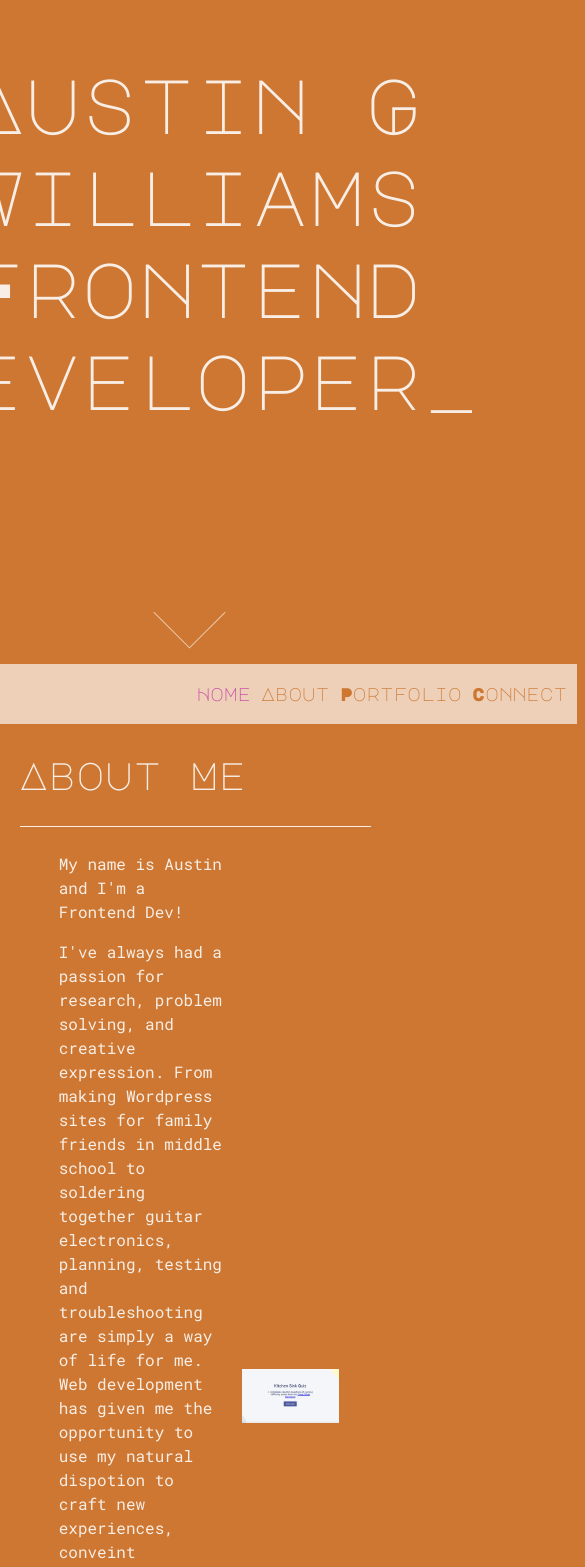
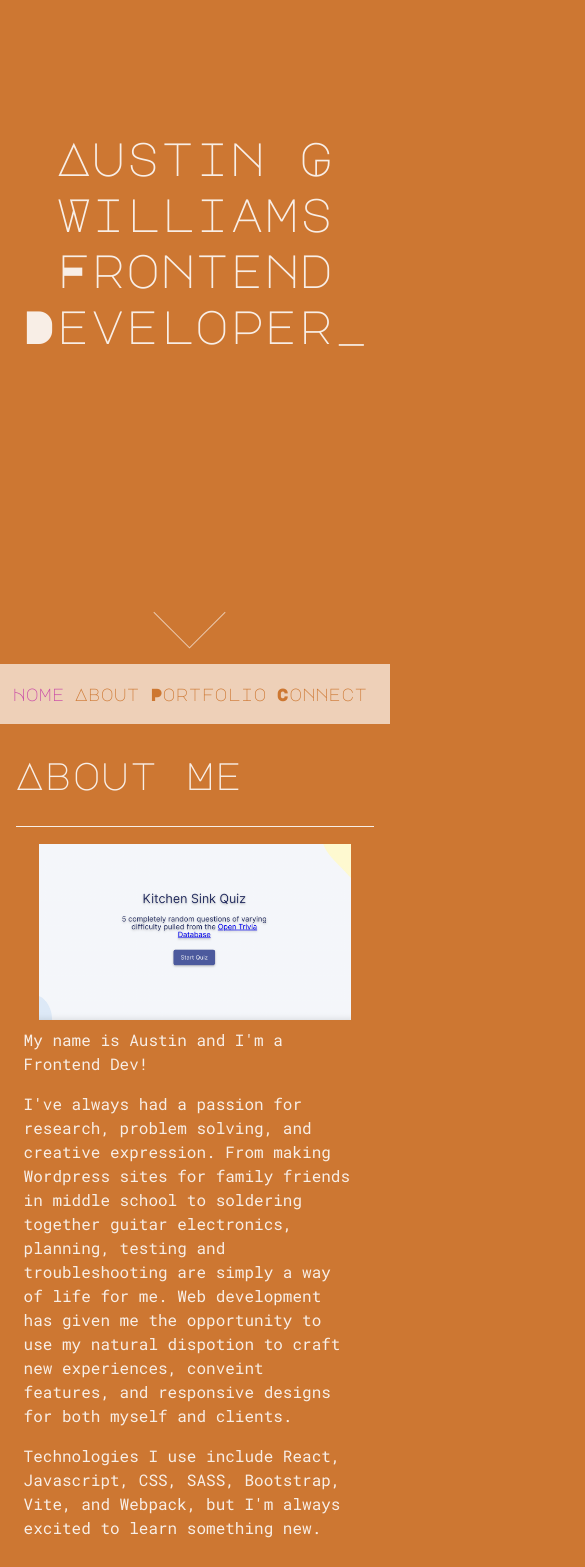
Before and after one commit to austingw/portfolio-site, a React (Vite) app: page /#home in a window 390 px wide. Shown: the part 180-1747 px from the top of the page, 585 px wide, since content can reach past the window. Built offline with nearby package versions, Linux system fonts and the light colour scheme.

Commit message:
Add responsive styling for mobile/tablets

```diff
--- a/src/components/Contact.jsx
+++ b/src/components/Contact.jsx
@@ -20,7 +20,7 @@ export default function Contact() {
         <ContactForm handleSubmit={handleSubmit} />
       )}
       <div className="social-media">
-        <h4>You can also find me on</h4>
+        <h4>You can also find me on:</h4>
         <div className="social-icons">
           <a href="https://linkedin.com/in/austingw">
             <svg viewBox="0 0 128 128">
--- a/src/style.css
+++ b/src/style.css
@@ -35,8 +35,9 @@ body {
   display: flex;
   place-items: center;
   justify-content: center;
-  min-width: 320px;
+  min-width: 100%;
   min-height: 100vh;
+  max-width: 100vw;
 }
 
 button {
@@ -109,8 +110,8 @@ svg:hover {
   flex-direction: column;
   place-items: center;
   justify-content: center;
-  min-width: 100vw;
-  min-height: 100vh;
+  min-width: 100%;
+  min-height: 100%;
 }
 
 .site-header {
@@ -126,6 +127,7 @@ svg:hover {
 
 .site-title {
   text-align: center;
+  overflow-wrap: break-word;
 }
 
 .section-title {
@@ -219,20 +221,6 @@ svg:hover {
   height: auto;
 }
 
-.contact {
-  display: flex;
-  flex-direction: column;
-  align-items: center;
-  justify-content: space-between;
-  min-width: 90%;
-  height: auto;
-  animation: fadeIn 1s;
-  -webkit-animation: fadeIn 1s;
-  -moz-animation: fadeIn 1s;
-  -o-animation: fadeIn 1s;
-  -ms-animation: fadeIn 1s;
-}
-
 .portfolio {
   box-sizing: border-box;
   display: flex;
@@ -301,6 +289,20 @@ svg:hover {
   justify-content: start;
 }
 
+.contact {
+  display: flex;
+  flex-direction: column;
+  align-items: center;
+  justify-content: center;
+  min-width: 100%;
+  height: auto;
+  animation: fadeIn 1s;
+  -webkit-animation: fadeIn 1s;
+  -moz-animation: fadeIn 1s;
+  -o-animation: fadeIn 1s;
+  -ms-animation: fadeIn 1s;
+}
+
 .social-media {
   display: flex;
   flex-direction: column;
@@ -344,7 +346,7 @@ svg:hover {
 .form-container {
   height: 100%;
   padding-bottom: 2vh;
-  max-width: 60%;
+  max-width: 90%;
   display: flex;
   flex-direction: column;
   align-items: center;
@@ -353,11 +355,11 @@ svg:hover {
 
 .form-title {
   text-align: center;
+  margin-bottom: 0.5em;
 }
 
 .thanks-message {
   height: 100%;
-
   font-size: larger;
   padding: 5vh;
   text-align: center;
@@ -388,7 +390,6 @@ input {
 
 textarea {
   min-width: 100%;
-  max-width: 1080px;
   height: 20vh;
   padding: 15px;
   margin: 5px 0 22px 0;
@@ -396,6 +397,7 @@ textarea {
   border-radius: 8px;
   background: var(--main-backgroundColor);
   font-family: "Roboto Mono", monospace;
+  resize: vertical;
 }
 
 label {
@@ -467,3 +469,64 @@ input::placeholder {
     opacity: 1;
   }
 }
+
+@media only screen and (max-width: 768px) {
+  .site-title {
+    font-size: 12vw;
+  }
+
+  .navbar {
+    justify-content: center;
+    font-size: 4.5vw;
+  }
+
+  .about-wrapper {
+    flex-direction: column;
+  }
+
+  .about-content {
+    min-width: 90vw;
+  }
+
+  .about img {
+    max-width: 80vw;
+  }
+
+  .portfolio-item,
+  .portfolio-item-reverse {
+    flex-direction: column;
+    align-items: center;
+  }
+
+  .project-summary-left,
+  .project-summary-right {
+    max-width: 90vw;
+    padding-right: 0%;
+    padding-left: 0%;
+  }
+
+  .project-img,
+  .project-display {
+    max-width: 80vw;
+  }
+
+  .right-img,
+  .left-img {
+    box-shadow: 24px -4px var(--main-shadow);
+  }
+
+  .portfolio-btns {
+    justify-content: center;
+    padding-top: 2vh;
+  }
+
+  .form-container {
+    max-width: 60%;
+  }
+
+  .form-btn button {
+    width: 80%;
+    text-align: center;
+    margin-left: 9vw;
+  }
+}
```
